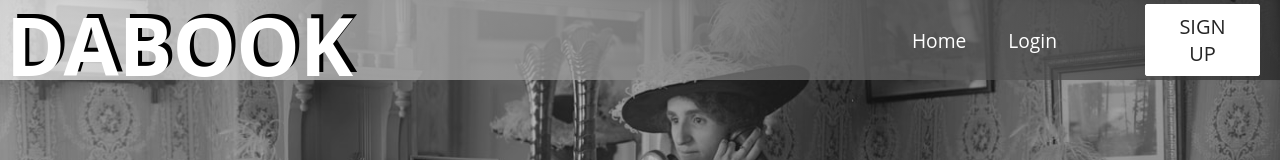
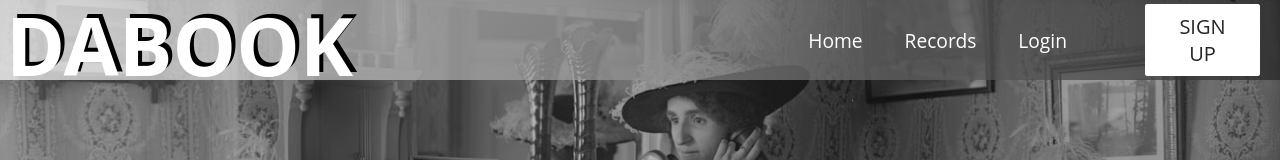
Before and after one commit to ezzygit/address-book-fe, a React (Create React App) app: page / in a window 1280 px wide. Shown: the top 160 px of the page. Built offline with nearby package versions, Linux system fonts and the light colour scheme; no server answers.

Commit message:
records button added to navbar

```diff
--- a/src/components/Navbar.js
+++ b/src/components/Navbar.js
@@ -51,6 +51,16 @@ function Navbar() {
 
             <li className='nav-item'>
               <Link
+                to='/mybook'
+                className='nav-links'
+                onClick={closeMobileMenu}
+              >
+                Records
+              </Link>
+            </li>
+
+            <li className='nav-item'>
+              <Link
                 to='/login'
                 className='nav-links'
                 onClick={closeMobileMenu}
@@ -58,6 +68,8 @@ function Navbar() {
                 Login
               </Link>
             </li>
+
+
 
             <li>
               <Link
```
